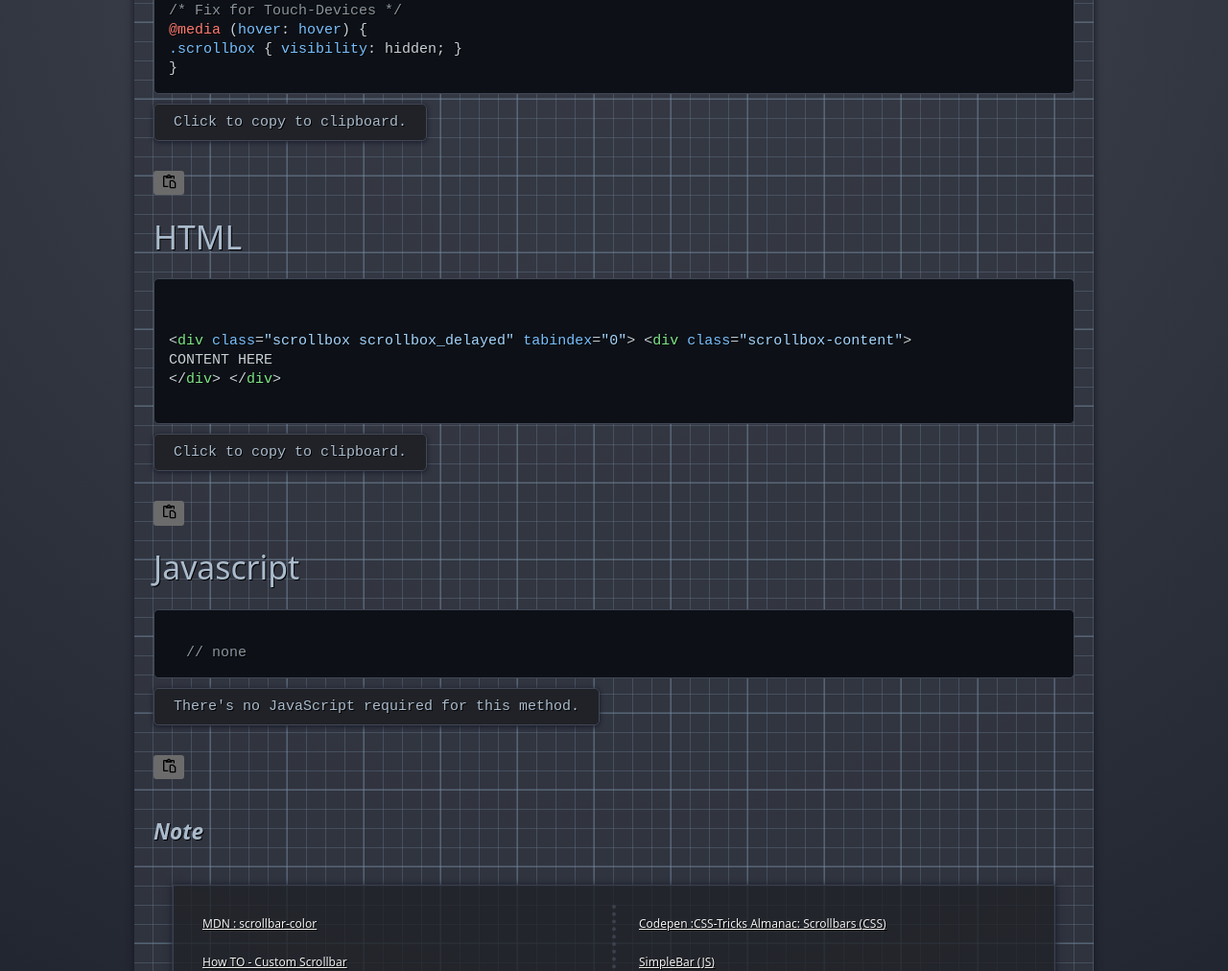
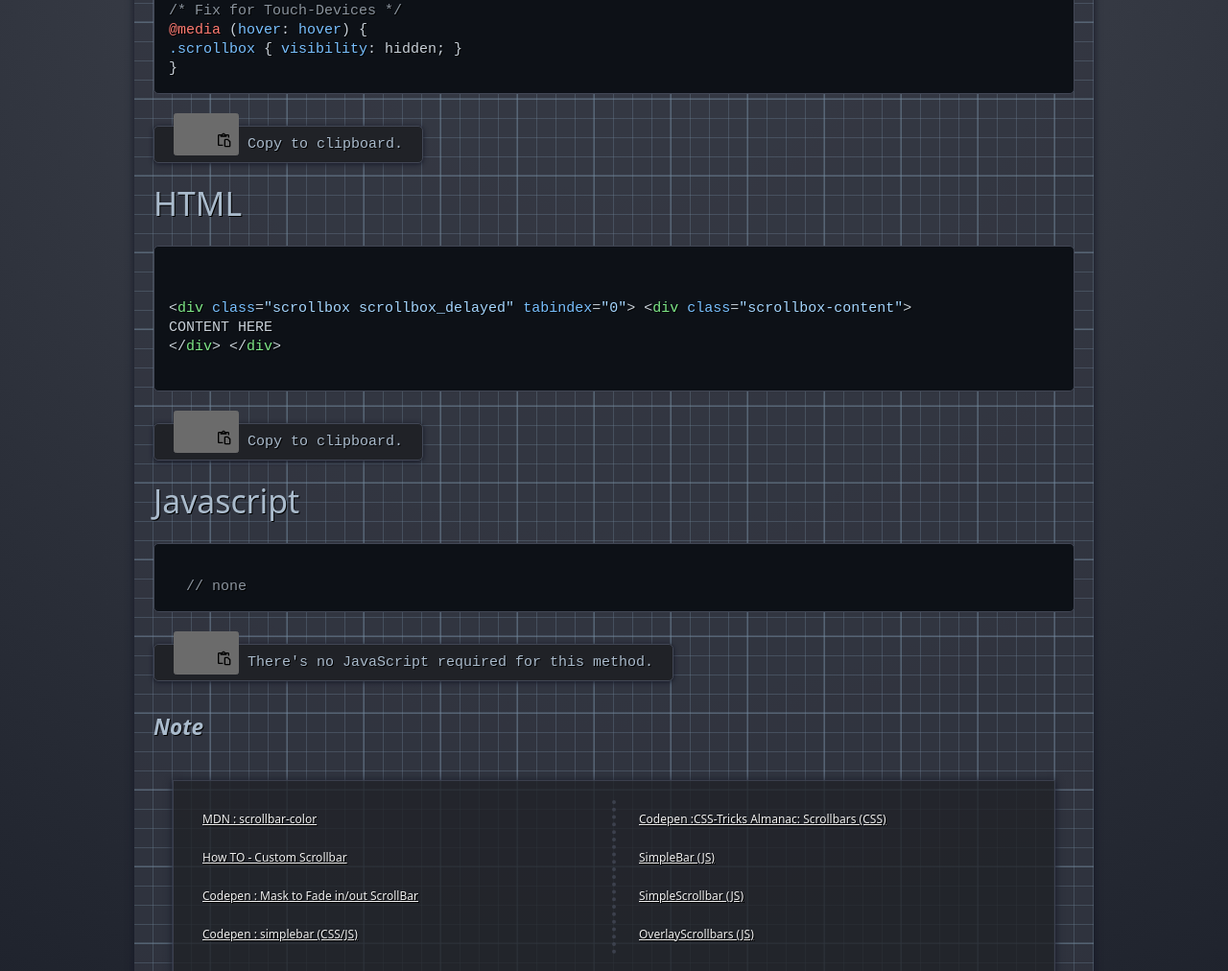
Before and after one commit to iopenet/openet, a plain HTML site: page html/scroll-bar.html in a window 1280 px wide. Shown: the part 1385-2397 px from the top of the page at 96% size. Drawn offline with nearby package versions, Linux system fonts and the light colour scheme; some packages are replaced by stand-ins of ours; a script that the page names is missing.

Commit message:
Update scroll-bar.html

```diff
--- a/html/scroll-bar.html
+++ b/html/scroll-bar.html
@@ -100,28 +100,28 @@
 .scrollbox { visibility: hidden; }
 }
 </code>
-<label>Click to copy to clipboard.</label>
+<label><button class="btn" data-clipboard-target="#code-css">
+    <img src="../assets/icons/clipboard.svg" alt="Copy to clipboard">
+</button> Copy to clipboard.</label>
 </pre>
-<button class="btn" data-clipboard-target="#code-css">
-    <img src="../assets/icons/clipboard.svg" alt="Copy to clipboard">
-</button>
+
 
 
 <h2>HTML</h2>
 
 <pre>
-<code id="code-html" class="code xml">
+<code id="code-html" class="code html">
 <!-- html markup -->
 &lt;div class=&quot;scrollbox scrollbox_delayed&quot; tabindex=&quot;0&quot;&gt; &lt;div class=&quot;scrollbox-content&quot;&gt;
 CONTENT HERE
 &lt;/div&gt; &lt;/div&gt;
 
 </code>
-<label>Click to copy to clipboard.</label>
+<label><button class="btn" data-clipboard-target="#code-html">
+    <img src="../assets/icons/clipboard.svg" alt="Copy to clipboard">
+</button> Copy to clipboard.</label>
 </pre>
-<button class="btn" data-clipboard-target="#code-html">
-    <img src="../assets/icons/clipboard.svg" alt="Copy to clipboard">
-</button>
+
 
 
 <h2>Javascript</h2>
@@ -129,11 +129,11 @@ CONTENT HERE
 <code id="code-javascript" class="code javascript" data-clipboard-target="#code-javascript">
   // none
 </code>
-<label>There's no JavaScript required for this method.</label>
+<label><button class="btn" data-clipboard-target="#code-javascript">
+    <img src="../assets/icons/clipboard.svg" alt="Copy to clipboard">
+</button> There's no JavaScript required for this method.</label>
 </pre>
-<button class="btn" data-clipboard-target="#code-javascript">
-    <img src="../assets/icons/clipboard.svg" alt="Copy to clipboard">
-</button>
+
 
 
 <h4><em>Note</em></h4>
```
